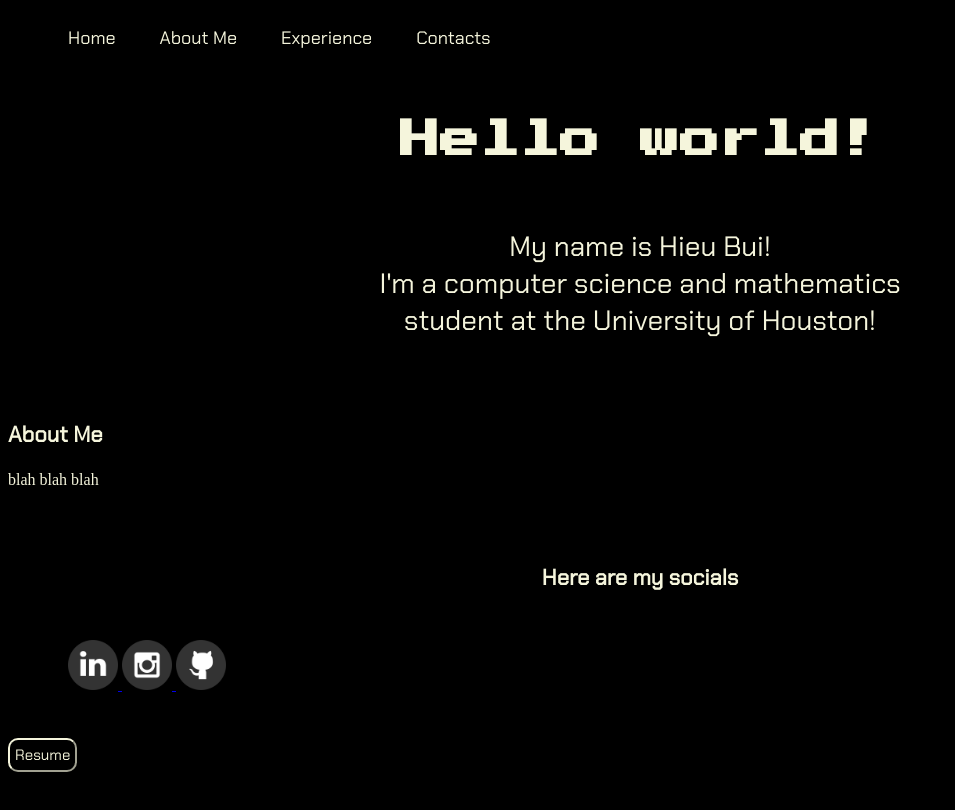
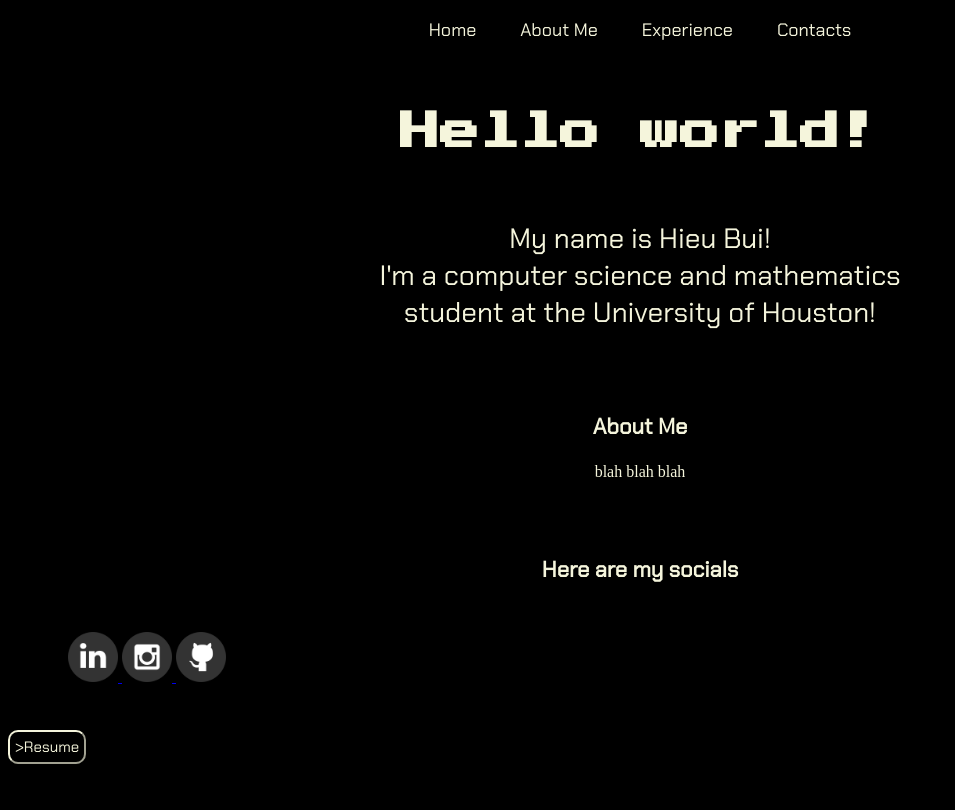
Before and after one commit to hieubui07/portfolio, a plain HTML site: page index.html in a window 1280 px wide. Shown: the whole page, without its empty margins (0-955 px from the left). Drawn offline with Linux system fonts and the light colour scheme.

Commit message:
update nav bar

```diff
--- a/index.html
+++ b/index.html
@@ -11,7 +11,7 @@
 </head>
 <body>
 <div id="header">
-    <nav>
+    <nav class="nav-bar">
         <ul>
             <li><a href="#">Home</a></li>
             <li><a href="#">About Me</a></li>
@@ -40,6 +40,7 @@
 <!--------socials----------->
         <h3 class="socials-link">Here are my socials</h3>
     <div class="socials">
+        <nav class="socials-icon">
         <ul>
         <section>
             <a href="https://www.linkedin.com/in/hbui0107/" target="_blank">
@@ -60,7 +61,7 @@
     <br>
     <div>
         <section>
-            <button>Resume</button>
+            <button onclick="window.open('http://google.com','_blank')">>Resume</button>
         </section>
     </div>
     <br>
--- a/style.css
+++ b/style.css
@@ -2,6 +2,17 @@ body{
     background-color: black;
 }
 /*---------------nav bar-------------------*/
+
+.nav-bar{
+    display: flex;
+    justify-content: center;
+}
+
+.nav-bar ul{
+    margin: 0;
+    padding: 0;
+}
+
 nav ul li{
     display: inline-block;
     list-style: none;
@@ -50,6 +61,11 @@ nav ul li a:hover::after{
 }
 
 /*------------socials----------------*/
+.socials-icon{
+    display: flex;
+    justify-content: center;
+}
+
 .socials-link {
     color: beige;
     font-family: "chakra petch","san-serif","consolas","courier","serif";
@@ -74,10 +90,12 @@ nav ul li a:hover::after{
     font-family: "chakra petch","san-serif","consolas","courier","serif";
     font-size: 22px;
     font-weight: bold;
+    text-align: center;
 }
 p{
     color: beige;
     font-family: "Fira Sans Condensed", "sans-serif";
+    text-align: center;
 }
 
 /*----------------resume-button-------------------*/
```
